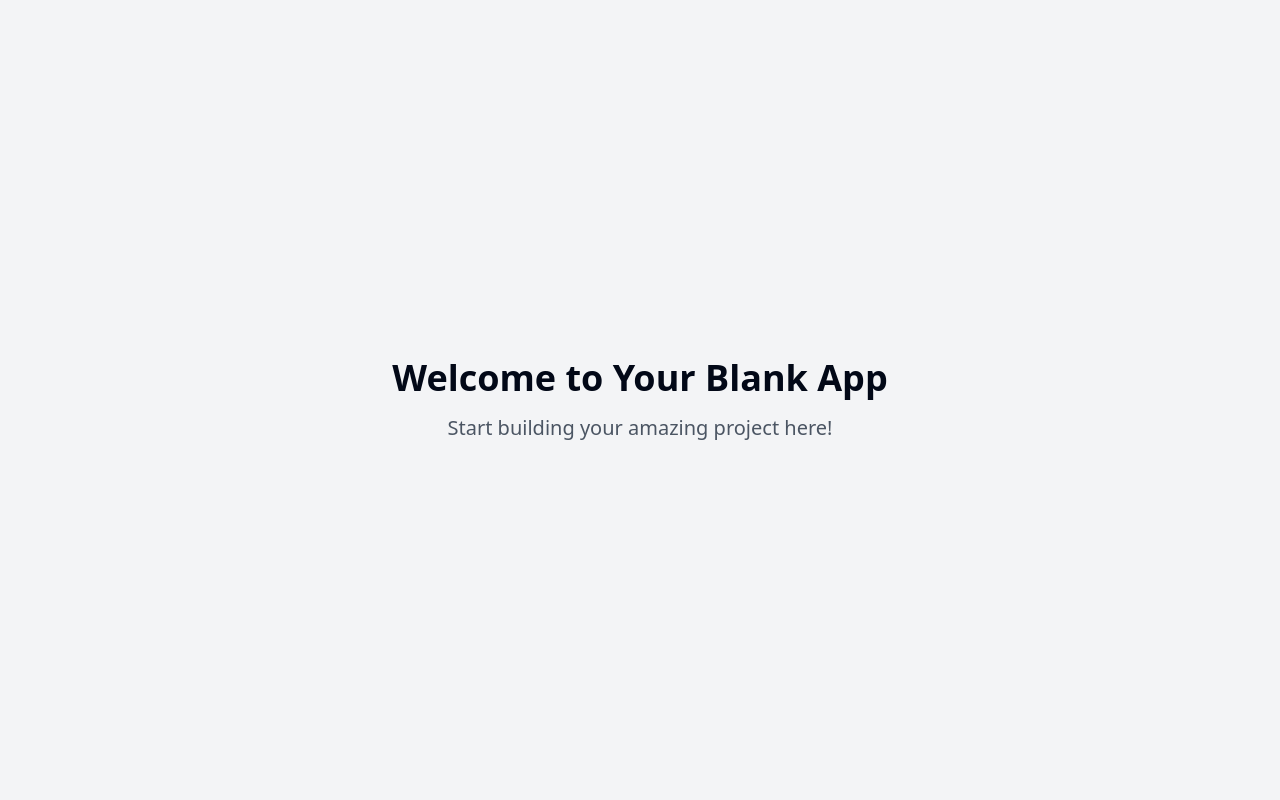
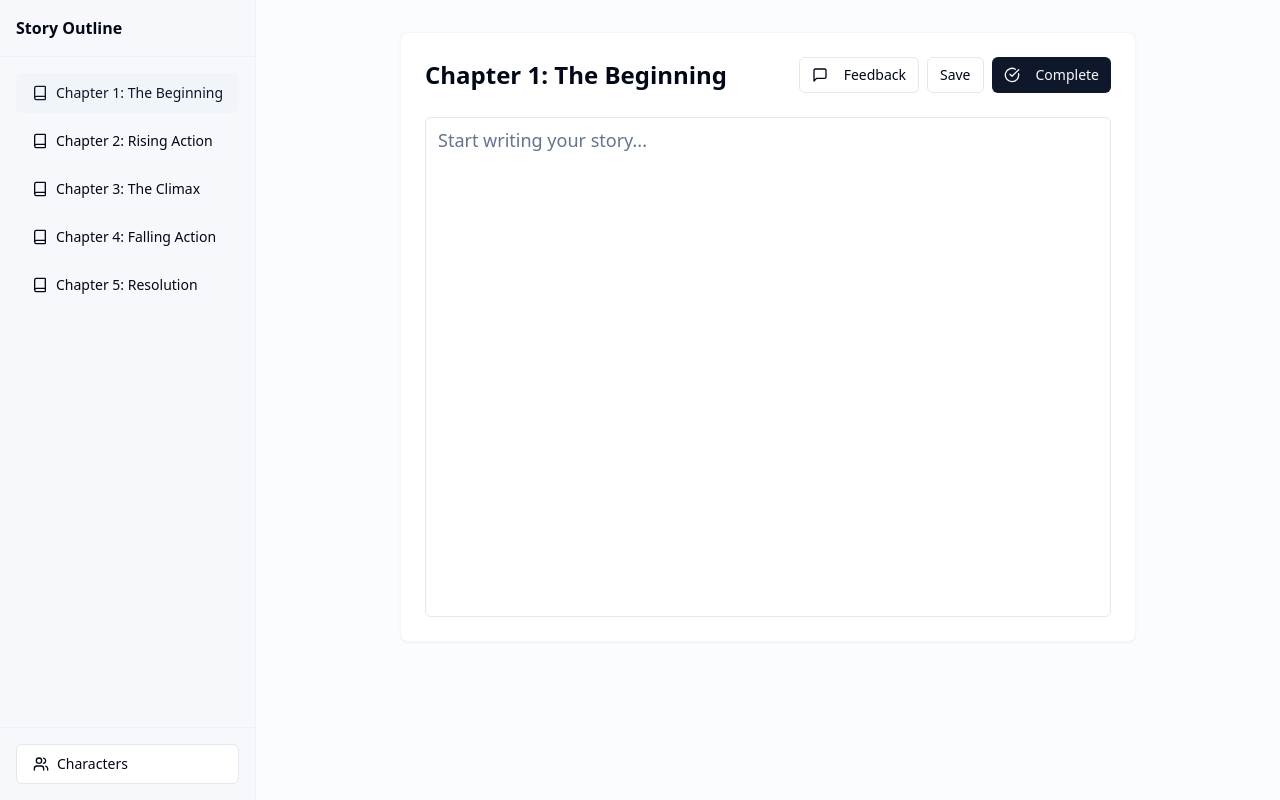
Before and after one commit to Matt7500/gpt-story-writer, a React (Vite) app: page / in a window 1280 px wide. Built offline with nearby package versions, Linux system fonts and the light colour scheme.

Commit message:
Add story writing app
This commit adds a new web application for writing stories with AI assistance.  The app includes features for outlining, character descriptions (modal view), chapter-based pages, scene feedback submission, and final story submission.

```diff
--- /dev/null
+++ b/src/components/CharacterModal.tsx
@@ -0,0 +1,47 @@
+
+import {
+  Dialog,
+  DialogContent,
+  DialogHeader,
+  DialogTitle,
+} from "@/components/ui/dialog";
+import { ScrollArea } from "./ui/scroll-area";
+
+interface Character {
+  name: string;
+  description: string;
+}
+
+interface CharacterModalProps {
+  isOpen: boolean;
+  onClose: () => void;
+  characters: Character[];
+}
+
+export function CharacterModal({
+  isOpen,
+  onClose,
+  characters,
+}: CharacterModalProps) {
+  return (
+    <Dialog open={isOpen} onOpenChange={onClose}>
+      <DialogContent className="sm:max-w-[425px]">
+        <DialogHeader>
+          <DialogTitle>Characters</DialogTitle>
+        </DialogHeader>
+        <ScrollArea className="h-[60vh] mt-4">
+          <div className="space-y-6">
+            {characters.map((character, index) => (
+              <div key={index} className="space-y-2">
+                <h3 className="font-semibold text-lg">{character.name}</h3>
+                <p className="text-muted-foreground text-sm leading-relaxed">
+                  {character.description}
+                </p>
+              </div>
+            ))}
+          </div>
+        </ScrollArea>
+      </DialogContent>
+    </Dialog>
+  );
+}
--- /dev/null
+++ b/src/components/OutlinePanel.tsx
@@ -0,0 +1,63 @@
+
+import { Book, ChevronRight, Users } from "lucide-react";
+import { Button } from "./ui/button";
+import { ScrollArea } from "./ui/scroll-area";
+import { cn } from "@/lib/utils";
+
+interface OutlinePanelProps {
+  chapters: Chapter[];
+  currentChapter: number;
+  onChapterSelect: (index: number) => void;
+  onShowCharacters: () => void;
+}
+
+interface Chapter {
+  title: string;
+  completed: boolean;
+}
+
+export function OutlinePanel({
+  chapters,
+  currentChapter,
+  onChapterSelect,
+  onShowCharacters,
+}: OutlinePanelProps) {
+  return (
+    <div className="outline-panel h-screen flex flex-col">
+      <div className="p-4 border-b border-border/40">
+        <h2 className="font-semibold">Story Outline</h2>
+      </div>
+      <ScrollArea className="flex-1 p-4">
+        <div className="space-y-2">
+          {chapters.map((chapter, index) => (
+            <Button
+              key={index}
+              variant={currentChapter === index ? "secondary" : "ghost"}
+              className={cn(
+                "w-full justify-start gap-2 text-sm font-normal",
+                chapter.completed && "text-muted-foreground"
+              )}
+              onClick={() => onChapterSelect(index)}
+            >
+              <Book className="h-4 w-4" />
+              <span className="truncate">{chapter.title}</span>
+              {chapter.completed && (
+                <ChevronRight className="h-4 w-4 ml-auto opacity-60" />
+              )}
+            </Button>
+          ))}
+        </div>
+      </ScrollArea>
+      <div className="p-4 border-t border-border/40">
+        <Button
+          variant="outline"
+          className="w-full justify-start gap-2"
+          onClick={onShowCharacters}
+        >
+          <Users className="h-4 w-4" />
+          <span>Characters</span>
+        </Button>
+      </div>
+    </div>
+  );
+}
--- /dev/null
+++ b/src/components/WritingArea.tsx
@@ -0,0 +1,97 @@
+
+import { Button } from "./ui/button";
+import { Textarea } from "./ui/textarea";
+import { CheckCircle, MessageSquare } from "lucide-react";
+import { useState } from "react";
+import { useToast } from "@/hooks/use-toast";
+
+interface WritingAreaProps {
+  chapter: {
+    title: string;
+    content: string;
+  };
+  onSave: (content: string) => void;
+  onComplete: () => void;
+  onFeedback: (feedback: string) => void;
+}
+
+export function WritingArea({
+  chapter,
+  onSave,
+  onComplete,
+  onFeedback,
+}: WritingAreaProps) {
+  const [content, setContent] = useState(chapter.content);
+  const [showFeedback, setShowFeedback] = useState(false);
+  const [feedback, setFeedback] = useState("");
+  const { toast } = useToast();
+
+  const handleSave = () => {
+    onSave(content);
+    toast({
+      title: "Changes saved",
+      description: "Your progress has been saved successfully.",
+    });
+  };
+
+  const handleFeedback = () => {
+    if (feedback.trim()) {
+      onFeedback(feedback);
+      setFeedback("");
+      setShowFeedback(false);
+      toast({
+        title: "Feedback submitted",
+        description: "Thank you for your feedback!",
+      });
+    }
+  };
+
+  return (
+    <div className="writing-area space-y-6 animate-slide-up">
+      <div className="flex items-center justify-between">
+        <h1 className="text-2xl font-semibold">{chapter.title}</h1>
+        <div className="flex items-center gap-2">
+          <Button variant="outline" size="sm" onClick={() => setShowFeedback(true)}>
+            <MessageSquare className="h-4 w-4 mr-2" />
+            Feedback
+          </Button>
+          <Button variant="outline" size="sm" onClick={handleSave}>
+            Save
+          </Button>
+          <Button size="sm" onClick={onComplete}>
+            <CheckCircle className="h-4 w-4 mr-2" />
+            Complete
+          </Button>
+        </div>
+      </div>
+      <Textarea
+        value={content}
+        onChange={(e) => setContent(e.target.value)}
+        className="min-h-[500px] resize-none text-lg leading-relaxed"
+        placeholder="Start writing your story..."
+      />
+      {showFeedback && (
+        <div className="space-y-4 pt-4 border-t">
+          <Textarea
+            value={feedback}
+            onChange={(e) => setFeedback(e.target.value)}
+            placeholder="What would you like to improve about this scene?"
+            className="h-32"
+          />
+          <div className="flex justify-end gap-2">
+            <Button
+              variant="outline"
+              size="sm"
+              onClick={() => setShowFeedback(false)}
+            >
+              Cancel
+            </Button>
+            <Button size="sm" onClick={handleFeedback}>
+              Submit Feedback
+            </Button>
+          </div>
+        </div>
+      )}
+    </div>
+  );
+}
--- a/src/index.css
+++ b/src/index.css
@@ -1,3 +1,4 @@
+
 @tailwind base;
 @tailwind components;
 @tailwind utilities;
@@ -6,96 +7,56 @@
   :root {
     --background: 0 0% 100%;
     --foreground: 222.2 84% 4.9%;
-
     --card: 0 0% 100%;
     --card-foreground: 222.2 84% 4.9%;
-
     --popover: 0 0% 100%;
     --popover-foreground: 222.2 84% 4.9%;
-
     --primary: 222.2 47.4% 11.2%;
     --primary-foreground: 210 40% 98%;
-
     --secondary: 210 40% 96.1%;
     --secondary-foreground: 222.2 47.4% 11.2%;
-
     --muted: 210 40% 96.1%;
     --muted-foreground: 215.4 16.3% 46.9%;
-
     --accent: 210 40% 96.1%;
     --accent-foreground: 222.2 47.4% 11.2%;
-
     --destructive: 0 84.2% 60.2%;
     --destructive-foreground: 210 40% 98%;
-
     --border: 214.3 31.8% 91.4%;
     --input: 214.3 31.8% 91.4%;
     --ring: 222.2 84% 4.9%;
-
     --radius: 0.5rem;
-
-    --sidebar-background: 0 0% 98%;
-
-    --sidebar-foreground: 240 5.3% 26.1%;
-
-    --sidebar-primary: 240 5.9% 10%;
-
-    --sidebar-primary-foreground: 0 0% 98%;
-
-    --sidebar-accent: 240 4.8% 95.9%;
-
-    --sidebar-accent-foreground: 240 5.9% 10%;
-
-    --sidebar-border: 220 13% 91%;
-
-    --sidebar-ring: 217.2 91.2% 59.8%;
   }
 
-  .dark {
-    --background: 222.2 84% 4.9%;
-    --foreground: 210 40% 98%;
+  body {
+    @apply bg-background text-foreground antialiased;
+  }
 
-    --card: 222.2 84% 4.9%;
-    --card-foreground: 210 40% 98%;
+  .editor-container {
+    @apply max-w-3xl mx-auto px-4 py-8;
+  }
 
-    --popover: 222.2 84% 4.9%;
-    --popover-foreground: 210 40% 98%;
+  .writing-area {
+    @apply min-h-[70vh] w-full p-6 rounded-lg bg-white shadow-sm border border-border/40;
+  }
 
-    --primary: 210 40% 98%;
-    --primary-foreground: 222.2 47.4% 11.2%;
-
-    --secondary: 217.2 32.6% 17.5%;
-    --secondary-foreground: 210 40% 98%;
-
-    --muted: 217.2 32.6% 17.5%;
-    --muted-foreground: 215 20.2% 65.1%;
-
-    --accent: 217.2 32.6% 17.5%;
-    --accent-foreground: 210 40% 98%;
-
-    --destructive: 0 62.8% 30.6%;
-    --destructive-foreground: 210 40% 98%;
-
-    --border: 217.2 32.6% 17.5%;
-    --input: 217.2 32.6% 17.5%;
-    --ring: 212.7 26.8% 83.9%;
-    --sidebar-background: 240 5.9% 10%;
-    --sidebar-foreground: 240 4.8% 95.9%;
-    --sidebar-primary: 224.3 76.3% 48%;
-    --sidebar-primary-foreground: 0 0% 100%;
-    --sidebar-accent: 240 3.7% 15.9%;
-    --sidebar-accent-foreground: 240 4.8% 95.9%;
-    --sidebar-border: 240 3.7% 15.9%;
-    --sidebar-ring: 217.2 91.2% 59.8%;
+  .outline-panel {
+    @apply w-64 bg-secondary/50 border-r border-border/40;
   }
 }
 
-@layer base {
-  * {
-    @apply border-border;
+@layer utilities {
+  .animate-slide-up {
+    animation: slide-up 0.2s ease-out;
   }
 
-  body {
-    @apply bg-background text-foreground;
+  @keyframes slide-up {
+    from {
+      opacity: 0;
+      transform: translateY(10px);
+    }
+    to {
+      opacity: 1;
+      transform: translateY(0);
+    }
   }
 }
--- a/src/pages/Index.tsx
+++ b/src/pages/Index.tsx
@@ -1,12 +1,84 @@
-// Update this page (the content is just a fallback if you fail to update the page)
+
+import { useState } from "react";
+import { OutlinePanel } from "@/components/OutlinePanel";
+import { WritingArea } from "@/components/WritingArea";
+import { CharacterModal } from "@/components/CharacterModal";
+
+// Sample data (in a real app, this would come from an API)
+const sampleChapters = [
+  { title: "Chapter 1: The Beginning", content: "", completed: false },
+  { title: "Chapter 2: Rising Action", content: "", completed: false },
+  { title: "Chapter 3: The Climax", content: "", completed: false },
+  { title: "Chapter 4: Falling Action", content: "", completed: false },
+  { title: "Chapter 5: Resolution", content: "", completed: false },
+];
+
+const sampleCharacters = [
+  {
+    name: "Alex Rivers",
+    description: "A determined young journalist with a passion for uncovering the truth. Despite facing numerous obstacles, Alex maintains an unwavering commitment to investigative journalism.",
+  },
+  {
+    name: "Sarah Chen",
+    description: "A brilliant scientist working on groundbreaking research in artificial intelligence. Her work has the potential to change the world, but it also attracts unwanted attention.",
+  },
+  {
+    name: "Marcus Thompson",
+    description: "A charismatic business leader with a mysterious past. His public persona masks deeper motivations that become central to the story's conflict.",
+  },
+];
 
 const Index = () => {
+  const [currentChapter, setCurrentChapter] = useState(0);
+  const [chapters, setChapters] = useState(sampleChapters);
+  const [showCharacters, setShowCharacters] = useState(false);
+
+  const handleSave = (content: string) => {
+    const updatedChapters = [...chapters];
+    updatedChapters[currentChapter] = {
+      ...updatedChapters[currentChapter],
+      content,
+    };
+    setChapters(updatedChapters);
+  };
+
+  const handleComplete = () => {
+    const updatedChapters = [...chapters];
+    updatedChapters[currentChapter] = {
+      ...updatedChapters[currentChapter],
+      completed: true,
+    };
+    setChapters(updatedChapters);
+  };
+
+  const handleFeedback = (feedback: string) => {
+    console.log("Feedback received:", feedback);
+    // In a real app, this would be sent to an API
+  };
+
   return (
-    <div className="min-h-screen flex items-center justify-center bg-gray-100">
-      <div className="text-center">
-        <h1 className="text-4xl font-bold mb-4">Welcome to Your Blank App</h1>
-        <p className="text-xl text-gray-600">Start building your amazing project here!</p>
-      </div>
+    <div className="flex h-screen bg-secondary/30">
+      <OutlinePanel
+        chapters={chapters}
+        currentChapter={currentChapter}
+        onChapterSelect={setCurrentChapter}
+        onShowCharacters={() => setShowCharacters(true)}
+      />
+      <main className="flex-1 overflow-auto">
+        <div className="editor-container">
+          <WritingArea
+            chapter={chapters[currentChapter]}
+            onSave={handleSave}
+            onComplete={handleComplete}
+            onFeedback={handleFeedback}
+          />
+        </div>
+      </main>
+      <CharacterModal
+        isOpen={showCharacters}
+        onClose={() => setShowCharacters(false)}
+        characters={sampleCharacters}
+      />
     </div>
   );
 };
```
